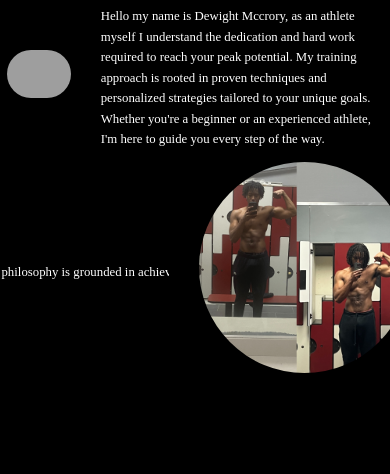
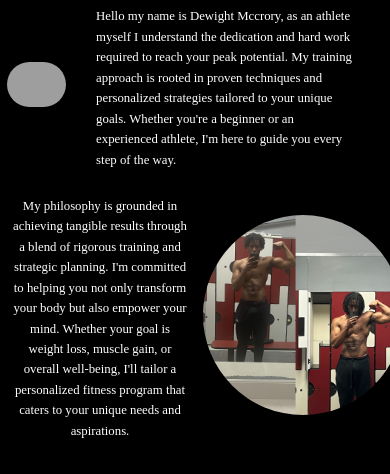
Before and after one commit to nolimitwhite23/nolimitwhite.github.io, a plain HTML site: page index.html in a window 390 px wide. Shown: the part 334-808 px from the top of the page. Drawn offline with Linux system fonts and the light colour scheme; grey boxes are pictures that could not be loaded; a web font is replaced by a local one.

Commit message:
Update One

```diff
--- a/style.css
+++ b/style.css
@@ -143,6 +143,7 @@ section {
         padding: 2px;
         overflow-wrap: break-word;
         font-size: 1.2;
+        max-width: 90%;
     }
 
     .about-pic {
@@ -166,6 +167,7 @@ section {
     }
 
     .services {
+        margin-left: 10px;
         display: flex;
         flex-direction: row;
         justify-content: center;
@@ -176,20 +178,19 @@ section {
     }
 
     .img-container {
-        margin-left: 20px;
+        margin-left: 5px;
     }
 
     .img-text {
-        margin-right: 10px;
-        white-space: nowrap;
+        margin-left: 30px;
         max-width: 50%;
         overflow: hidden;
         flex-shrink: 0;
     }
 
     .before-after {
-        width: 25vh;
-        height: 25vh;
+        width: 200px;
+        height: 200px;
         object-fit: cover;
         border-radius: 50%;
         border: 0;
```
